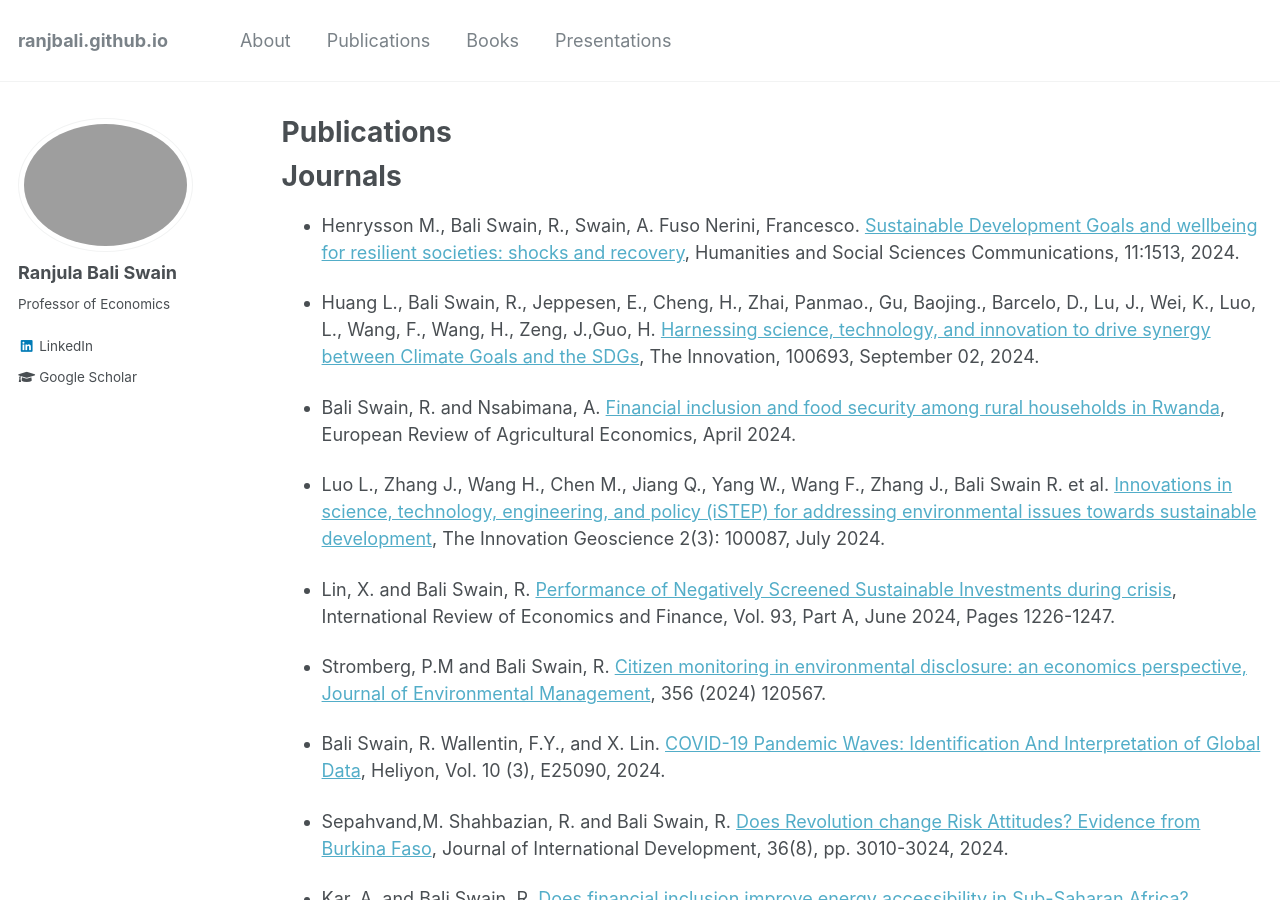
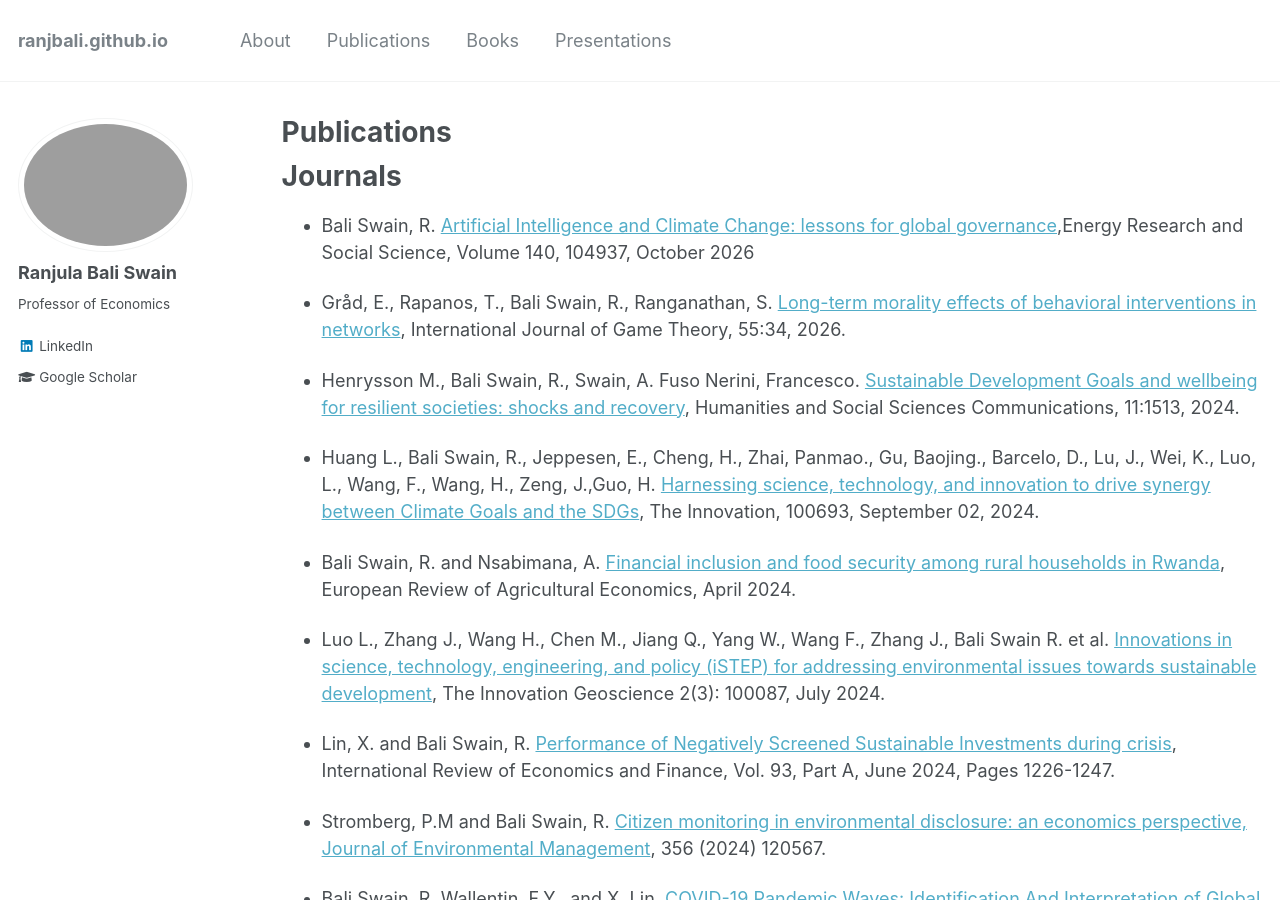
Before and after one commit to ranjbali/ranjbali.github.io, a Jekyll site: the page built from _pages/publications.md, in a window 1280 px wide and 900 px high. Built offline with Jekyll 4.4.1, drawn with Linux system fonts in a browser that asks for light colours.

Commit message:
Add new journal publications to the list

```diff
--- a/_pages/publications.md
+++ b/_pages/publications.md
@@ -10,6 +10,10 @@ author_profile: true
 
 Journals
 ======
+* Bali Swain, R. [Artificial Intelligence and Climate Change: lessons for global governance](https://doi.org/10.1016/j.erss.2026.104937),Energy Research and Social Science, Volume 140, 104937, October 2026
+
+* Gråd, E., Rapanos, T., Bali Swain, R., Ranganathan, S. [Long-term morality effects of behavioral interventions in networks](https://doi.org/10.1007/s00182-026-01005-0), International Journal of Game Theory, 55:34, 2026.
+
 * Henrysson M., Bali Swain, R., Swain, A. Fuso Nerini, Francesco. [Sustainable Development Goals and wellbeing for resilient societies: shocks and recovery](https://www.nature.com/articles/s41599-024-03973-8?utm_source=rct_congratemailt&utm_medium=email&utm_campaign=oa_20241111&utm_content=10.1057/s41599-024-03973-8), Humanities and Social Sciences Communications, 11:1513, 2024.
 
 * Huang L., Bali Swain, R., Jeppesen, E., Cheng, H., Zhai, Panmao., Gu, Baojing., Barcelo, D., Lu, J., Wei, K., Luo, L., Wang, F., Wang, H., Zeng, J.,Guo, H. [Harnessing science, technology, and innovation to drive synergy between Climate Goals and the SDGs](https://www.cell.com/the-innovation/fulltext/S2666-6758(24)00131-0), The Innovation, 100693, September 02, 2024.
```
